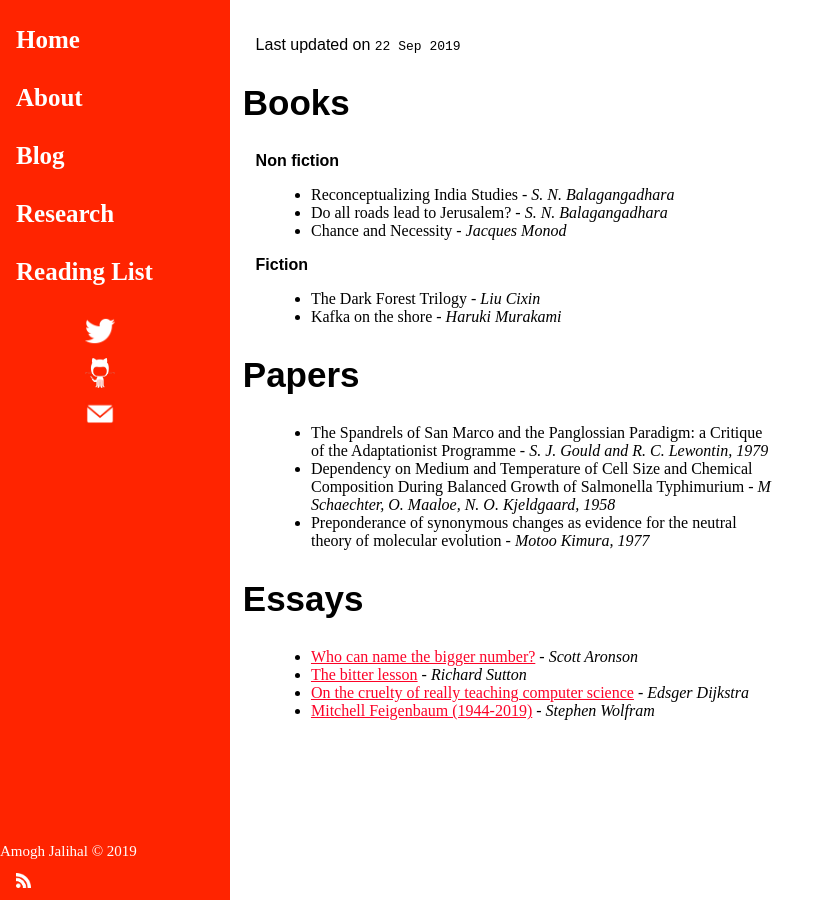
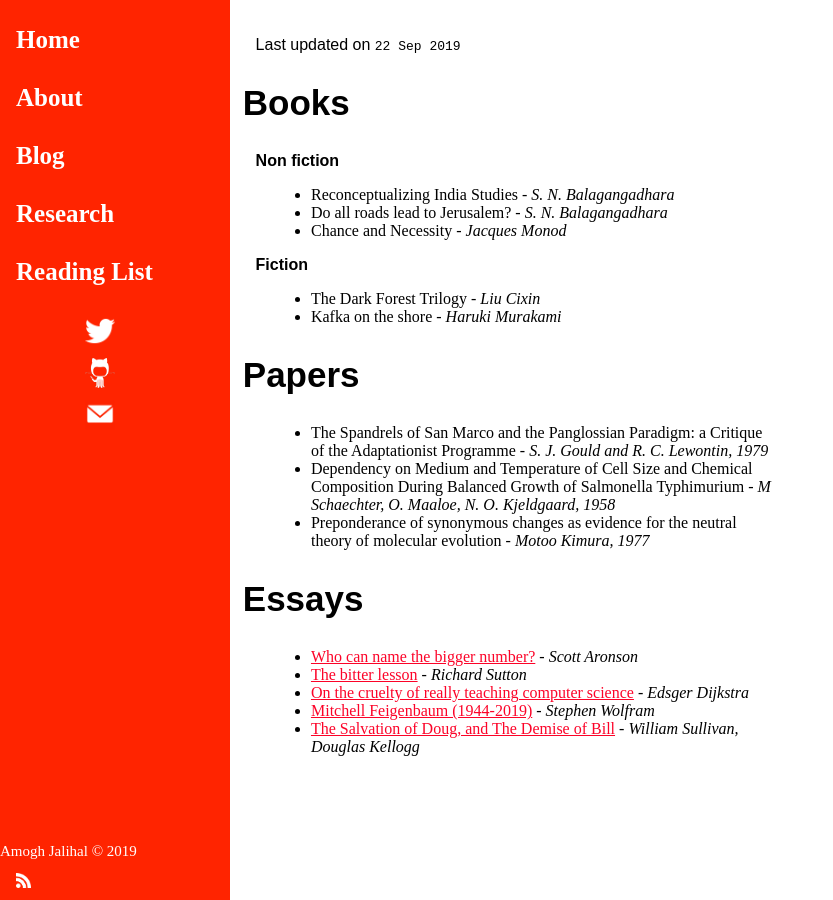
Before and after one commit to amoghpj/amoghpj.github.io, a Jekyll site: the page built from readinglist.md, in a window 1280 px wide. Shown: the whole page, without its empty margins (0-833 px from the left). Built offline with Jekyll 4.4.1, drawn with Linux system fonts in a browser that asks for light colours.

Commit message:
Add biochemistry vs genetics essay

```diff
--- a/readinglist.md
+++ b/readinglist.md
@@ -29,3 +29,4 @@ Last updated on `22 Sep 2019`
 - [The bitter lesson](http://www.incompleteideas.net/IncIdeas/BitterLesson.html) - *Richard Sutton*
 - [On the cruelty of really teaching computer science](http://www.cs.utexas.edu/users/EWD/transcriptions/EWD10xx/EWD1036.html) - *Edsger Dijkstra*
 - [Mitchell Feigenbaum (1944-2019)](https://blog.stephenwolfram.com/2019/07/mitchell-feigenbaum-1944-2019-4-66920160910299067185320382/) - *Stephen Wolfram*
+- [The Salvation of Doug, and The Demise of Bill](http://www2.biology.ualberta.ca/locke.hp/dougandbill.htm) - *William Sullivan, Douglas Kellogg*
```
